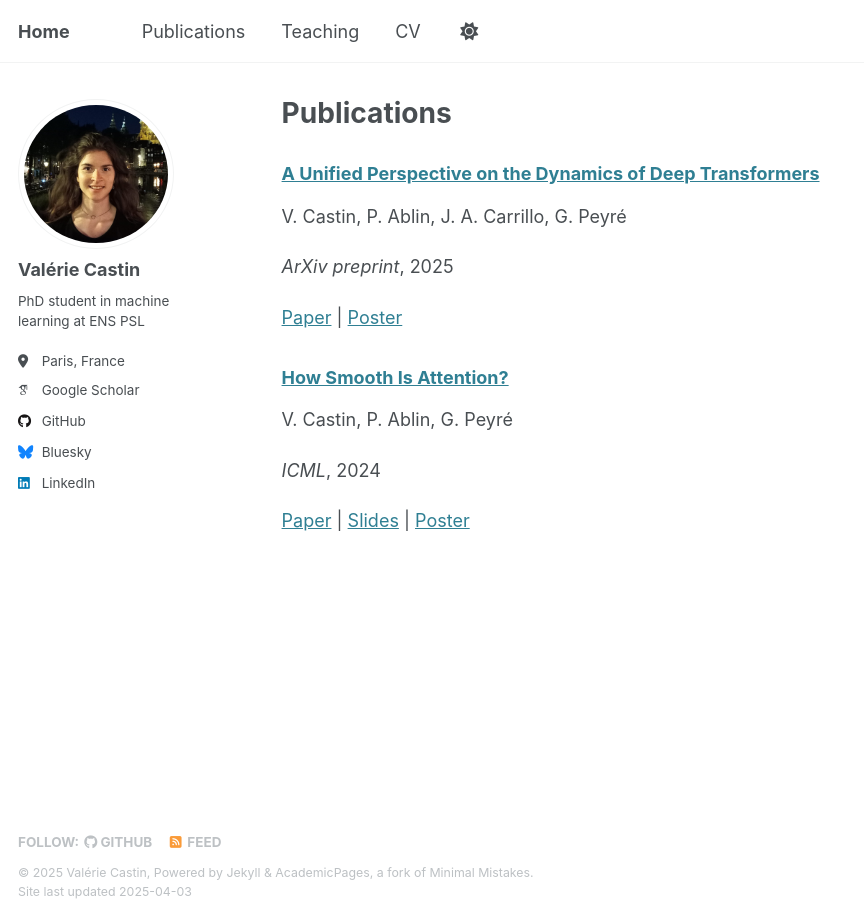
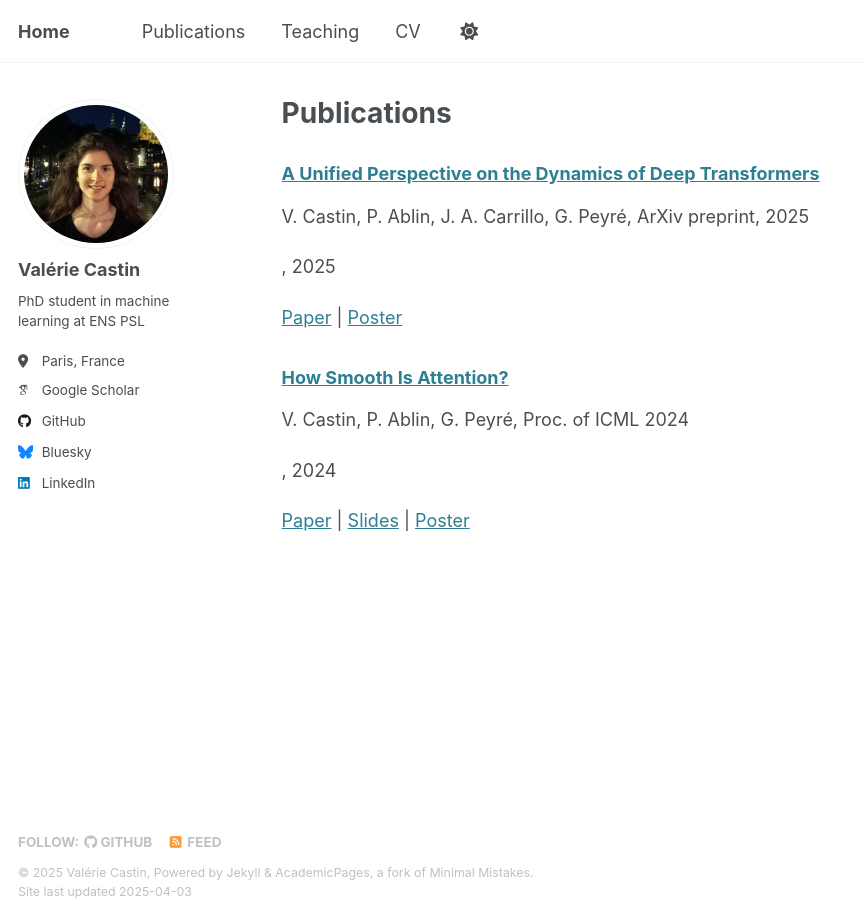
Before and after one commit to vcastin/vcastin.github.io, a Jekyll site: the page built from _pages/publications.html, in a window 1280 px wide. Shown: the whole page, without its empty margins (0-864 px from the left). Built offline with Jekyll 4.4.1, drawn with Linux system fonts in a browser that asks for light colours; some web fonts are replaced.

Commit message:
last change

```diff
--- a/_publications/2024-04-01-how-smooth-is-attention.md
+++ b/_publications/2024-04-01-how-smooth-is-attention.md
@@ -3,9 +3,9 @@ title: "How Smooth Is Attention?"
 collection: publications
 # category: published
 permalink: /publication/2024-how-smooth-is-attention
-excerpt: 'V. Castin, P. Ablin, G. Peyré'
-date: 2024-04-01
-venue: 'ICML'
+excerpt: 'V. Castin, P. Ablin, G. Peyré, Proc. of ICML 2024'
+# date: 2024-04-01
+# venue: 'ICML'
 slidesurl: 'http://vcastin.github.io/files/diapos/2025_01_lyon.pdf'
 posterurl: 'http://vcastin.github.io/files/posters/2024_ICML.pdf'
 paperurl: 'https://arxiv.org/abs/2312.14820'
--- a/_publications/2025-01-31-pdes.md
+++ b/_publications/2025-01-31-pdes.md
@@ -3,9 +3,9 @@ title: "A Unified Perspective on the Dynamics of Deep Transformers"
 collection: publications
 # category: preprints
 permalink: /publication/2025-01-31-transformers-and-pdes
-excerpt: 'V. Castin, P. Ablin, J. A. Carrillo, G. Peyré'
-date: 2025-01-31
-venue: 'ArXiv preprint'
+excerpt: 'V. Castin, P. Ablin, J. A. Carrillo, G. Peyré, ArXiv preprint, 2025'
+# date: 2025-01-31
+# venue: 'ArXiv preprint'
 # slidesurl: 'http://academicpages.github.io/files/slides2.pdf'
 posterurl: 'http://vcastin.github.io/files/posters/2024_CIRM.pdf'
 paperurl: 'https://arxiv.org/abs/2501.18322'
```
